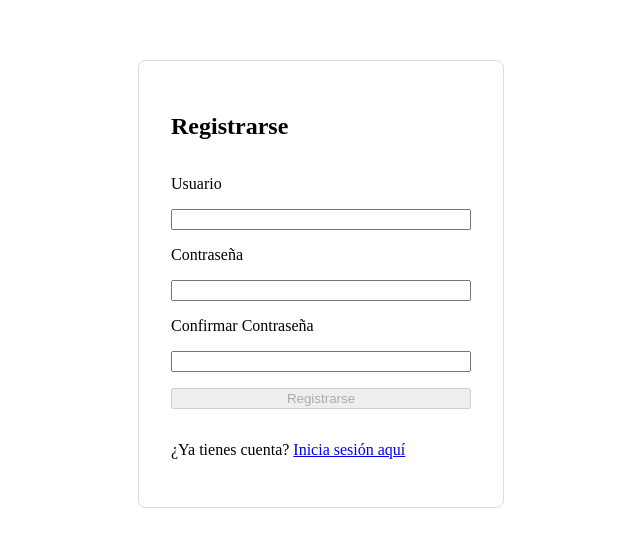
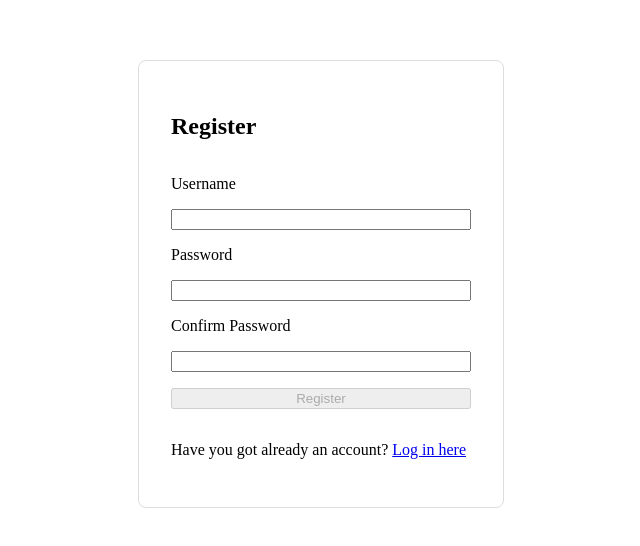
Before and after one commit to spm73/chat-app, an Angular app in the folder chat-frontend/: page /register in a window 1280 px wide. Shown: the part 124-670 px from the top of the page, without its empty margins (319-959 px from the left). Built offline with nearby package versions, Linux system fonts and the light colour scheme.

Commit message:
Changes in register form + translation

```diff
--- a/chat-frontend/src/app/register-form/register-form.html
+++ b/chat-frontend/src/app/register-form/register-form.html
@@ -1,33 +1,34 @@
 <main class="register-container">
   <form [formGroup]="registerForm" (ngSubmit)="onSubmit()" class="register-form">
-    <h2>Registrarse</h2>
+    <h2>Register</h2>
 
-    <label for="username">Usuario</label>
+    <label for="username">Username</label>
     <input id="username" formControlName="username" required />
 
-    <label for="password">Contraseña</label>
+    <label for="password">Password</label>
     <input id="password" type="password" formControlName="password" required />
 
-    @let password = registerForm.get('password');
-    @if (password?.hasError('weakPassword') && (password?.touched || password?.dirty)) {
+    @let passwordBox = registerForm.get('password');
+    @let errorMsg = passwordBox?.getError('error');
+    @if (errorMsg && (passwordBox?.touched || passwordBox?.dirty)) {
         <div class="error-message">
-          Weak password
+          {{ errorMsg }}
         </div>
     }
 
-    <label for="confirmPassword">Confirmar Contraseña</label>
+    <label for="confirmPassword">Confirm Password</label>
     <input id="confirmPassword" type="password" formControlName="confirmPassword" required />
 
     @if (registerForm.hasError('passwordsDoNotMatch') && (registerForm.touched || registerForm.dirty)) {
         <div class="error-message">
-          Las contraseñas no coinciden.
+          Passwords do not match
         </div>
     }
 
-    <button type="submit" [disabled]="registerForm.invalid">Registrarse</button>
+    <button type="submit" [disabled]="registerForm.invalid">Register</button>
 
     <p class="login-link">
-      ¿Ya tienes cuenta? <a routerLink="/login">Inicia sesión aquí</a>
+      Have you got already an account? <a routerLink="/login">Log in here</a>
     </p>
   </form>
 </main>
--- a/chat-frontend/src/app/register-form/register-form.ts
+++ b/chat-frontend/src/app/register-form/register-form.ts
@@ -1,5 +1,5 @@
 import { Component } from '@angular/core';
-import { ReactiveFormsModule, FormGroup, FormControl, ValidatorFn, AbstractControl, ValidationErrors } from '@angular/forms';
+import { ReactiveFormsModule, FormGroup, FormControl, ValidatorFn, Validators } from '@angular/forms';
 import { RouterLink } from '@angular/router';
 
 @Component({
@@ -10,13 +10,14 @@ import { RouterLink } from '@angular/router';
 })
 export class RegisterForm {
   registerForm = new FormGroup({
-    username: new FormControl(''),
-    password: new FormControl('', [weakPasswordValidator([
-      (psswd) => psswd.length >= 8,
-      (psswd) => contains(psswd, '0123456789'.split('')),
-      (psswd) => contains(psswd, '|@#~"·$%&/()=?¿\\€¡!\''.split('')),
-    ])]),
-    confirmPassword: new FormControl('')
+    username: new FormControl('', Validators.required),
+    password: new FormControl('', [Validators.required].concat(toValidatorFns(
+      [(psswd) => psswd.length >= 8, 'Password must have at least 8 characters'],
+      [(psswd) => psswd.match(/\d/g) != null, 'Password must contain a digit'],
+      [(psswd) => psswd.match(/[A-Z]/g) != null, 'Password must contain a capital letter'],
+      [(psswd) => contains(psswd, '|@#~"·$%&/()=?¿\\€¡!\''.split('')), 'Password must contain a symbol']
+    ))),
+    confirmPassword: new FormControl('', Validators.required)
   }, { validators: passwordsDoNotMatchValidator });
 
   onSubmit() {
@@ -25,20 +26,20 @@ export class RegisterForm {
   }
 }
 
-const passwordsDoNotMatchValidator: ValidatorFn = (
-  control: AbstractControl
-): ValidationErrors | null => {
+const passwordsDoNotMatchValidator: ValidatorFn = control => {
   const psswdBox = control.get('password');
   const confirmPsswdBox = control.get('confirmPassword');
   return psswdBox?.value !== confirmPsswdBox?.value ? { passwordsDoNotMatch: { value: psswdBox?.value }} : null;
 }
 
-function weakPasswordValidator(predicates: ((_ :string) => boolean)[]): ValidatorFn {
-  return (psswdBox: AbstractControl): ValidationErrors | null => {
-    const psswd: string = psswdBox.value;
-    const validation = predicates.every(predicate => predicate(psswd));
-    return validation ? null : { weakPassword: { value: psswd }};
+function toValidatorFn(predicate: (_: string) => boolean, errorMsg: string): ValidatorFn {
+  return control => {
+    return predicate(control.value) ? null : { error: errorMsg };
   }
+}
+
+function toValidatorFns(...validators: [((_: string) => boolean), string][]): ValidatorFn[] {
+  return validators.map(validator => toValidatorFn(validator[0], validator[1]));
 }
 
 function contains(str: string, chars: string[]): boolean {
```
